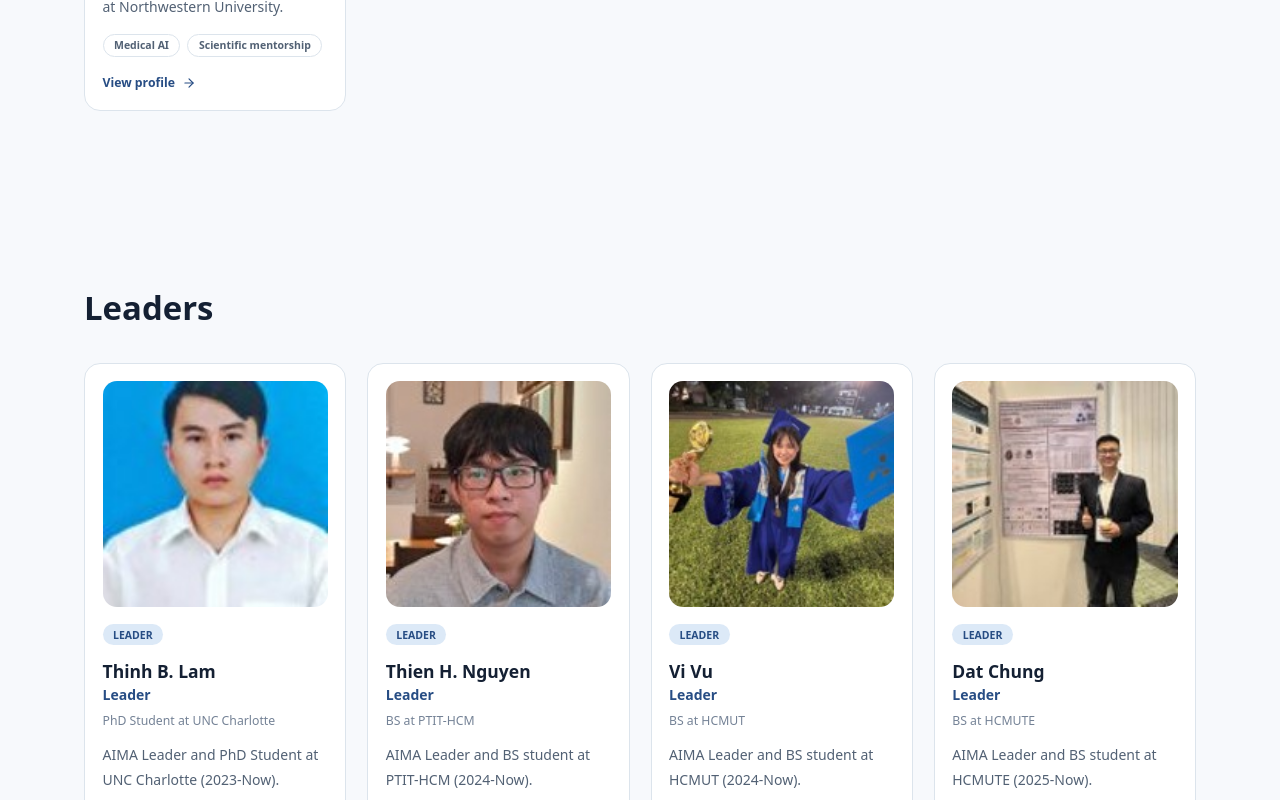
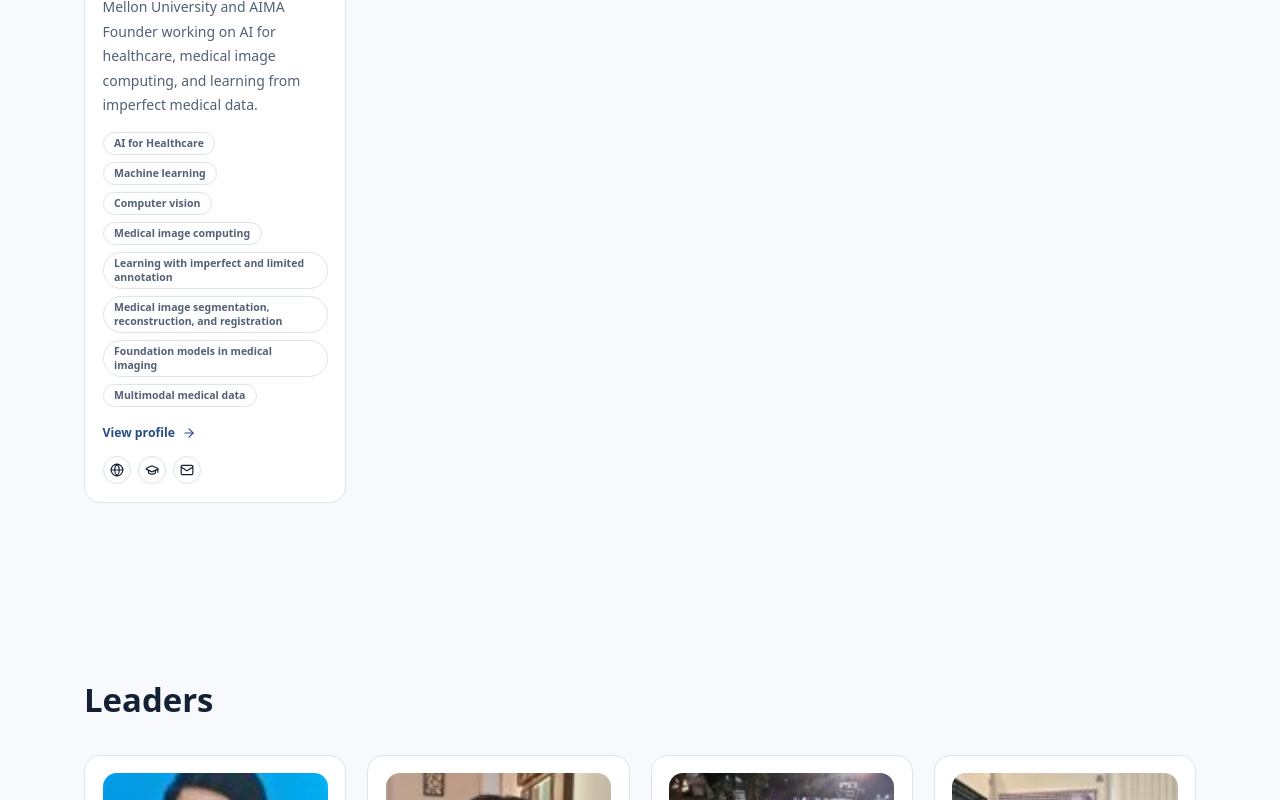
Before and after one commit to AIMA-Research-Group/aima-research-group.github.io, a Next.js app: page /people in a window 1280 px wide. Shown: the part 960-1760 px from the top of the page. Built offline with nearby package versions, Linux system fonts and the light colour scheme.

Commit message:
Update member profiles and social icons

```diff
--- a/app/people/[slug]/page.tsx
+++ b/app/people/[slug]/page.tsx
@@ -1,12 +1,11 @@
 import { notFound } from "next/navigation";
 import Image from "next/image";
-import { ExternalLink } from "lucide-react";
 import { SiteFooter } from "@/components/layout/SiteFooter";
 import { SiteHeader } from "@/components/layout/SiteHeader";
 import { Badge } from "@/components/ui/Badge";
 import { EmptyState } from "@/components/ui/EmptyState";
 import { PageContainer, PageHero, Section, SectionHeading } from "@/components/ui/Section";
-import { ProjectCard, TagList } from "@/components/content/Cards";
+import { ProjectCard, SocialIconLinks, TagList } from "@/components/content/Cards";
 import { getAllContent } from "@/lib/content/loaders";
 import { withBasePath } from "@/lib/utils/paths";
 
@@ -79,13 +78,7 @@ export default async function PersonDetailPage({ params }: { params: Promise<{ s
                 {person.links.length ? (
                   <div>
                     <h2 className="text-2xl font-black">Links</h2>
-                    <div className="mt-4 flex flex-wrap gap-3">
-                      {person.links.map((link) => (
-                        <a key={link.label} href={withBasePath(link.url)} className="inline-flex items-center gap-2 font-bold text-[var(--aima-deep-blue)]">
-                          {link.label}<ExternalLink className="h-4 w-4" />
-                        </a>
-                      ))}
-                    </div>
+                    <div className="mt-4"><SocialIconLinks links={person.links} /></div>
                   </div>
                 ) : null}
               </div>
--- a/components/content/Cards.tsx
+++ b/components/content/Cards.tsx
@@ -1,6 +1,7 @@
 import Link from "next/link";
 import Image from "next/image";
-import { ArrowRight, CalendarDays, ExternalLink } from "lucide-react";
+import type { SVGProps } from "react";
+import { ArrowRight, CalendarDays, ExternalLink, Globe, GraduationCap, Mail } from "lucide-react";
 import { Badge } from "@/components/ui/Badge";
 import { ContentPlaceholder } from "@/components/ui/ContentPlaceholder";
 import {
@@ -16,6 +17,55 @@ import { withBasePath } from "@/lib/utils/paths";
 
 export function TagList({ tags }: { tags: string[] }) {
   return <div className="flex flex-wrap gap-2">{tags.map((tag) => <span key={tag} className="rounded-full border border-[var(--border)] px-3 py-1 text-xs font-bold text-[var(--text-secondary)]">{tag}</span>)}</div>;
+}
+
+function GitHubIcon(props: SVGProps<SVGSVGElement>) {
+  return (
+    <svg viewBox="0 0 24 24" aria-hidden="true" fill="currentColor" {...props}>
+      <path d="M12 2C6.48 2 2 6.59 2 12.25c0 4.53 2.87 8.37 6.84 9.73.5.1.68-.22.68-.49 0-.24-.01-.88-.01-1.73-2.78.62-3.37-1.37-3.37-1.37-.45-1.18-1.11-1.49-1.11-1.49-.91-.64.07-.63.07-.63 1 .07 1.53 1.06 1.53 1.06.89 1.56 2.34 1.11 2.91.85.09-.66.35-1.11.63-1.37-2.22-.26-4.56-1.14-4.56-5.07 0-1.12.39-2.03 1.03-2.75-.1-.26-.45-1.3.1-2.71 0 0 .84-.28 2.75 1.05A9.3 9.3 0 0 1 12 7c.85 0 1.7.12 2.5.34 1.9-1.33 2.74-1.05 2.74-1.05.55 1.41.2 2.45.1 2.71.64.72 1.03 1.63 1.03 2.75 0 3.94-2.34 4.81-4.57 5.06.36.32.68.95.68 1.91 0 1.38-.01 2.49-.01 2.83 0 .27.18.59.69.49A10.15 10.15 0 0 0 22 12.25C22 6.59 17.52 2 12 2Z" />
+    </svg>
+  );
+}
+
+function LinkedInIcon(props: SVGProps<SVGSVGElement>) {
+  return (
+    <svg viewBox="0 0 24 24" aria-hidden="true" fill="currentColor" {...props}>
+      <path d="M5.34 8.76H2.67V21h2.67V8.76ZM4 3a1.55 1.55 0 1 0 0 3.1A1.55 1.55 0 0 0 4 3Zm17.33 10.57c0-3.28-1.75-4.8-4.08-4.8a3.52 3.52 0 0 0-3.17 1.74h-.04V8.76h-2.56V21h2.67v-6.05c0-1.6.3-3.14 2.28-3.14 1.95 0 1.98 1.82 1.98 3.24V21h2.67v-7.43h.25ZM9.12 8.76H6.45V21h2.67V8.76Z" />
+    </svg>
+  );
+}
+
+function getSocialIcon(label: string) {
+  const normalized = label.toLowerCase();
+  if (normalized.includes("github")) return GitHubIcon;
+  if (normalized.includes("linkedin")) return LinkedInIcon;
+  if (normalized.includes("scholar")) return GraduationCap;
+  if (normalized.includes("email")) return Mail;
+  if (normalized.includes("website")) return Globe;
+  return Globe;
+}
+
+export function SocialIconLinks({ links, compact = false }: { links: Person["links"]; compact?: boolean }) {
+  if (!links.length) return null;
+
+  return (
+    <div className="flex flex-wrap gap-2">
+      {links.map((link) => {
+        const Icon = getSocialIcon(link.label);
+        return (
+          <a
+            key={`${link.label}-${link.url}`}
+            href={withBasePath(link.url)}
+            aria-label={link.label}
+            title={link.label}
+            className={`inline-flex items-center justify-center rounded-full border border-[var(--border)] bg-white text-[var(--aima-deep-blue)] transition hover:-translate-y-0.5 hover:border-[var(--aima-deep-blue)] hover:bg-[var(--surface-muted)] ${compact ? "h-8 w-8" : "h-10 w-10"}`}
+          >
+            <Icon className={compact ? "h-4 w-4" : "h-5 w-5"} />
+          </a>
+        );
+      })}
+    </div>
+  );
 }
 
 function ThemeVisual({ type }: { type: ResearchTheme["visual_type"] }) {
@@ -179,7 +229,8 @@ export function NewsHighlights({ news }: { news: NewsItem[] }) {
 
 export function PersonCard({ person }: { person: Person }) {
   return (
-    <Link href={`/people/${person.slug}`} className="surface-card group block p-5 transition duration-300 hover:-translate-y-1 hover:shadow-[var(--shadow-soft)]">
+    <article className="surface-card group p-5 transition duration-300 hover:-translate-y-1 hover:shadow-[var(--shadow-soft)]">
+      <Link href={`/people/${person.slug}`} className="block">
         {person.photo ? (
           <Image
             src={withBasePath(person.photo)}
@@ -201,6 +252,10 @@ export function PersonCard({ person }: { person: Person }) {
           View profile <ArrowRight className="h-4 w-4 transition group-hover:translate-x-1" />
         </span>
       </Link>
+      <div className="mt-4">
+        <SocialIconLinks links={person.links} compact />
+      </div>
+    </article>
   );
 }
 
--- a/content/people/dat-chung.yml
+++ b/content/people/dat-chung.yml
@@ -1,15 +1,19 @@
-name: Dat Chung
+name: Dat T. Chung
 slug: dat-chung
 order: 5
 featured: true
 group: leader
 role: Leader
-affiliation: BS at HCMUTE
-short_bio: AIMA Leader and BS student at HCMUTE (2025-Now).
+affiliation: Florida International University, US, PhD Student
+short_bio: AIMA Leader and PhD student at Florida International University.
 full_bio: Full biography will be added soon.
 research_interests:
   - Medical AI
 photo: /uploads/members/dat.jpg
-links: []
+links:
+  - label: Google Scholar
+    url: "https://scholar.google.com/citations?user=99gXcvsAAAAJ&hl=en"
+  - label: Email
+    url: "mailto:dchun015@fiu.edu"
 active: true
 placeholder: false
--- a/content/people/lam-ba-thinh.yml
+++ b/content/people/lam-ba-thinh.yml
@@ -4,13 +4,15 @@ order: 2
 featured: true
 group: leader
 role: Leader
-affiliation: PhD Student at UNC Charlotte
-short_bio: AIMA Leader and PhD Student at UNC Charlotte (2023-Now).
+affiliation: University of North Carolina at Charlotte, US, PhD student
+short_bio: AIMA Leader and PhD student at the University of North Carolina at Charlotte.
 full_bio: Full biography will be added soon.
 research_interests:
   - Medical AI
   - Biomedical image analysis
 photo: /uploads/members/thinh.jpg
-links: []
+links:
+  - label: Google Scholar
+    url: "https://scholar.google.com/citations?user=CGkPkWgAAAAJ&hl=en"
 active: true
 placeholder: false
--- a/content/people/thanh-huy-nguyen.yml
+++ b/content/people/thanh-huy-nguyen.yml
@@ -5,14 +5,38 @@ featured: true
 group: founder
 role: Founder
 affiliation: Northwestern University, PhD student
-short_bio: Founder of AIMA and PhD student at Northwestern University.
-full_bio: Full biography will be added soon.
+short_bio: Research associate at Carnegie Mellon University and AIMA Founder working on AI for healthcare, medical image computing, and learning from imperfect medical data.
+full_bio: >
+  Thanh-Huy Nguyen is a Research Associate in the Computational Biology
+  Department, School of Computer Science, Carnegie Mellon University, advised by
+  Prof. Min Xu. He is also affiliated with the Feinberg School of Medicine,
+  Northwestern University, advised by Prof. Ulas Bagci. His research broadly
+  lies in AI for healthcare at the intersection of machine learning, computer
+  vision, and medical image computing. His work focuses on learning with
+  imperfect and limited annotation, including label scarcity, domain shift,
+  imbalanced subpopulation distributions, unsupervised and representation
+  learning, and uncertainty quantification. He is also interested in medical
+  image segmentation, reconstruction, registration, foundation models in medical
+  imaging, multimodal medical data, and the integration of imaging and clinical
+  data. He welcomes collaboration and encourages Vietnamese undergraduate and
+  master's students, as well as AIO members interested in these topics, to
+  explore open positions in the AIMA group.
 research_interests:
-  - Medical AI
-  - Scientific mentorship
+  - AI for Healthcare
+  - Machine learning
+  - Computer vision
+  - Medical image computing
+  - Learning with imperfect and limited annotation
+  - Medical image segmentation, reconstruction, and registration
+  - Foundation models in medical imaging
+  - Multimodal medical data
 photo: /uploads/members/huy.jpg
 links:
-  - label: LinkedIn
-    url: "https://www.linkedin.com/in/antares0811/"
+  - label: Website
+    url: "https://thanh-huy-nguyen.github.io/"
+  - label: Google Scholar
+    url: "https://scholar.google.com/citations?user=PdKDsqUAAAAJ&hl=en"
+  - label: Email
+    url: "mailto:thanhhun@andrew.cmu.edu"
 active: true
 placeholder: false
--- a/content/people/thien-h-nguyen.yml
+++ b/content/people/thien-h-nguyen.yml
@@ -4,12 +4,14 @@ order: 3
 featured: true
 group: leader
 role: Leader
-affiliation: BS at PTIT-HCM
-short_bio: AIMA Leader and BS student at PTIT-HCM (2024-Now).
+affiliation: Carnegie Mellon University, US, Research Assistant
+short_bio: AIMA Leader and Research Assistant at Carnegie Mellon University.
 full_bio: Full biography will be added soon.
 research_interests:
   - Medical AI
 photo: /uploads/members/thien.jpg
-links: []
+links:
+  - label: Google Scholar
+    url: "https://scholar.google.com/citations?user=-gdFSLUAAAAJ&hl=vi"
 active: true
 placeholder: false
--- a/content/people/vi-vu.yml
+++ b/content/people/vi-vu.yml
@@ -4,12 +4,14 @@ order: 4
 featured: true
 group: leader
 role: Leader
-affiliation: BS at HCMUT
-short_bio: AIMA Leader and BS student at HCMUT (2024-Now).
+affiliation: Duke University, US, PhD Student
+short_bio: AIMA Leader and PhD student at Duke University.
 full_bio: Full biography will be added soon.
 research_interests:
   - Medical AI
 photo: /uploads/members/vi.jpg
-links: []
+links:
+  - label: Google Scholar
+    url: "https://scholar.google.com/citations?user=_2luKBQAAAAJ&hl=en"
 active: true
 placeholder: false
```
Lines whose indentation alone changed are shown as unchanged.
